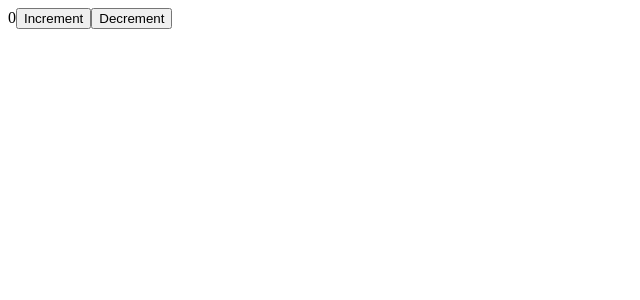
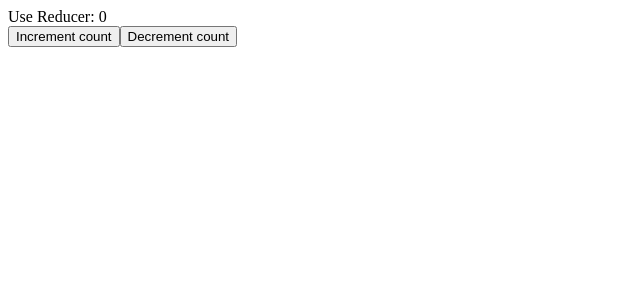
Before and after one commit to sabanr/04-reusable-components, a React (Vite) app: page / in a window 1280 px wide. Shown: the top 300 px of the page, without its empty margins (0-640 px from the left). Built offline with nearby package versions, Linux system fonts and the light colour scheme.

Commit message:
Refactor App component to use useReducer for state management; update increment/decrement functionality

```diff
--- a/src/App.tsx
+++ b/src/App.tsx
@@ -1,16 +1,50 @@
-import React, { useState } from 'react';
+import React, { useReducer } from 'react';
+
+enum ActionType {
+	Increment,
+	Decrement,
+}
+
+interface Action {
+	type: ActionType;
+	payload: number;
+}
+
+interface State {
+	count: number;
+}
 
 const App: React.FC = () => {
-	const [count, setCount] = useState(0);
+	const [state, dispatch] = useReducer(reducer, { count: 0 } as State);
+
+	function reducer(state: State, action: Action): State {
+		switch (action.type) {
+			case ActionType.Increment:
+				return { ...state, count: state.count + action.payload }; //staet + action.payload;
+
+			case ActionType.Decrement:
+				return { ...state, count: state.count - action.payload }; //staet - action.payload;
+
+			default:
+				throw new Error();
+		}
+	}
 
 	return (
 		<div>
-			{count}
-			<button type="button" onClick={() => setCount((c) => c + 1)}>
-				Increment
+			Use Reducer: {state.count}
+			<br />
+			<button
+				type="button"
+				onClick={() => dispatch({ type: ActionType.Increment, payload: 1 })}
+			>
+				Increment count
 			</button>
-			<button type="button" onClick={() => setCount((c) => c - 1)}>
-				Decrement
+			<button
+				type="button"
+				onClick={() => dispatch({ type: ActionType.Decrement, payload: 1 })}
+			>
+				Decrement count
 			</button>
 		</div>
 	);
```
